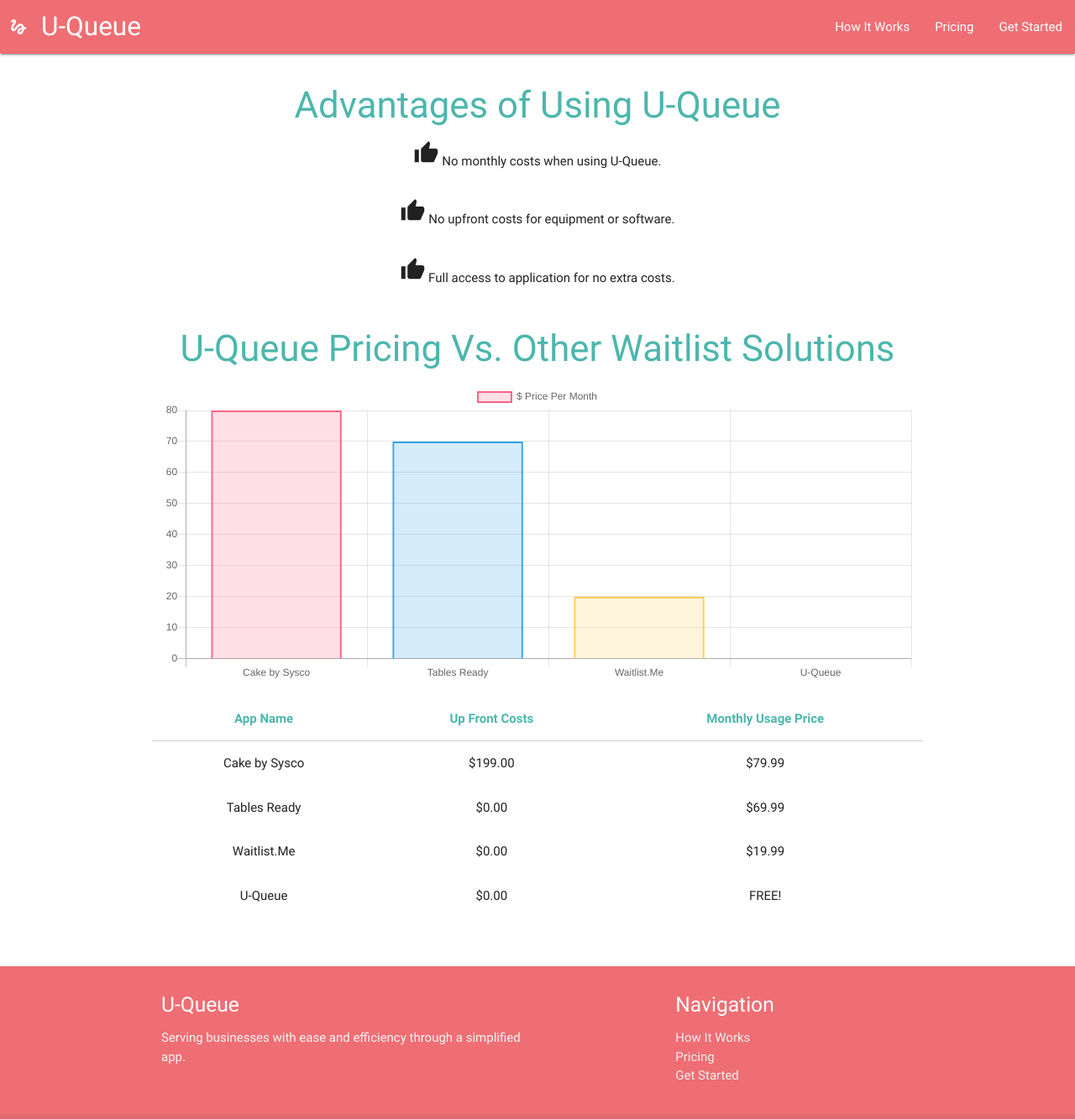
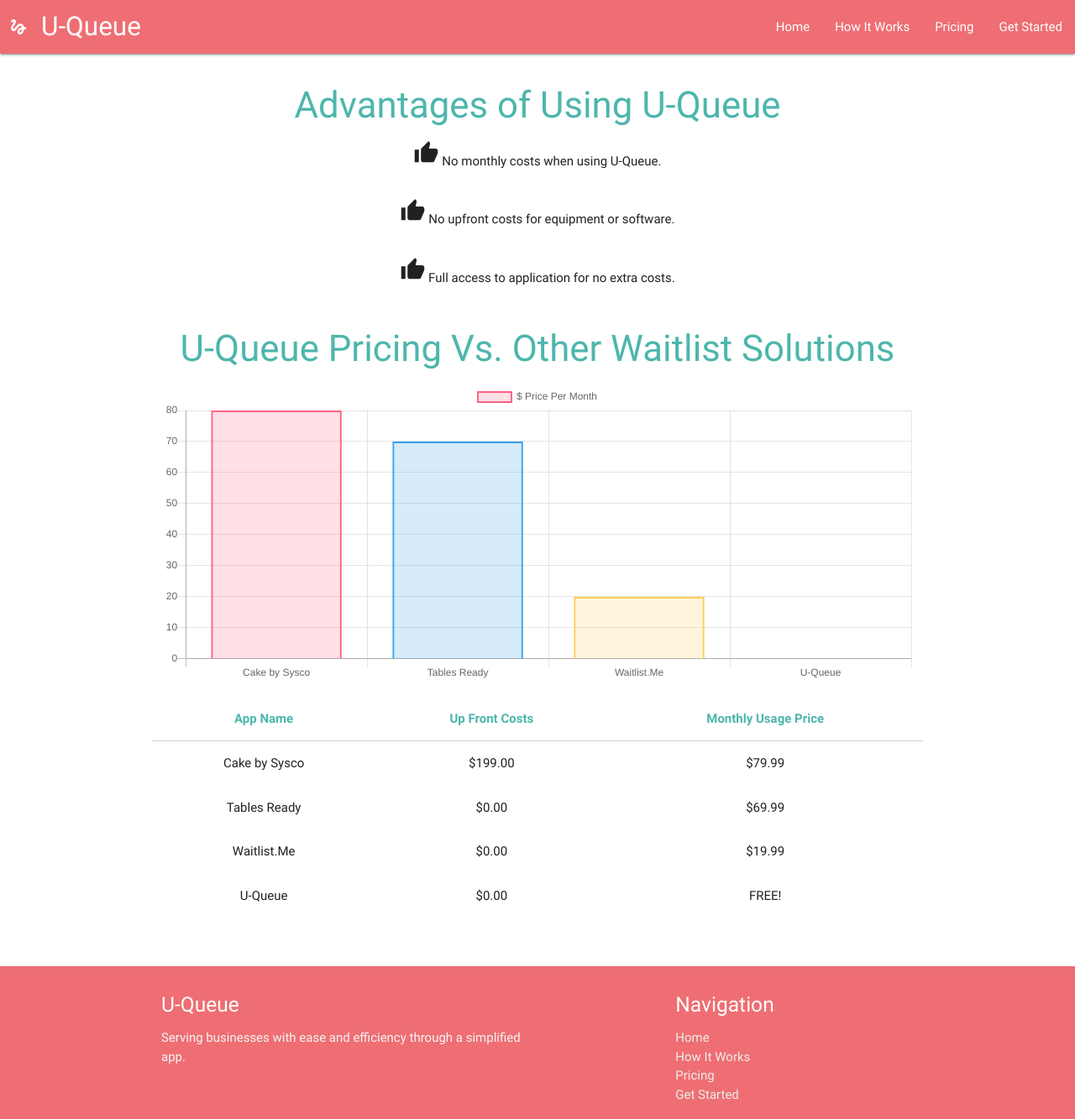
Before and after one commit to brendankim93/U-Queue2, a website: page Pricing.html in a window 1280 px wide. Shown: the top 1333 px of the page at 84% size. Drawn offline with nearby package versions, Linux system fonts and the light colour scheme.

Commit message:
small edit

```diff
--- a/Pricing.html
+++ b/Pricing.html
@@ -14,6 +14,7 @@
           <div class="nav-wrapper">
             <a href="index.html" class="brand-logo" id="logo"><i class="material-icons">gesture</i>U-Queue</a>
             <ul id="nav-mobile" class="right hide-on-med-and-down">
+                <li><a href="index.html">Home</a></li>
               <li><a href="HowItWorks.html">How It Works</a></li>
               <li><a href="Pricing.html">Pricing</a></li>
               <li><a href="collapsible.html">Get Started</a></li>
@@ -85,6 +86,7 @@
                 <div class="col l4 offset-l2 s12">
                   <h5 class="white-text">Navigation</h5>
                   <ul>
+                    <li><a class="grey-text text-lighten-3" href="index.html">Home</a></li>
                     <li><a class="grey-text text-lighten-3" href="HowItWorks.html">How It Works</a></li>
                     <li><a class="grey-text text-lighten-3" href="Pricing.html">Pricing</a></li>
                     <li><a class="grey-text text-lighten-3" href="#!">Get Started</a></li>
```
Also changed, not shown: HowItWorks.html (+2 -0 lines), index.html (+2 -0 lines). Lines whose indentation alone changed are shown as unchanged.
